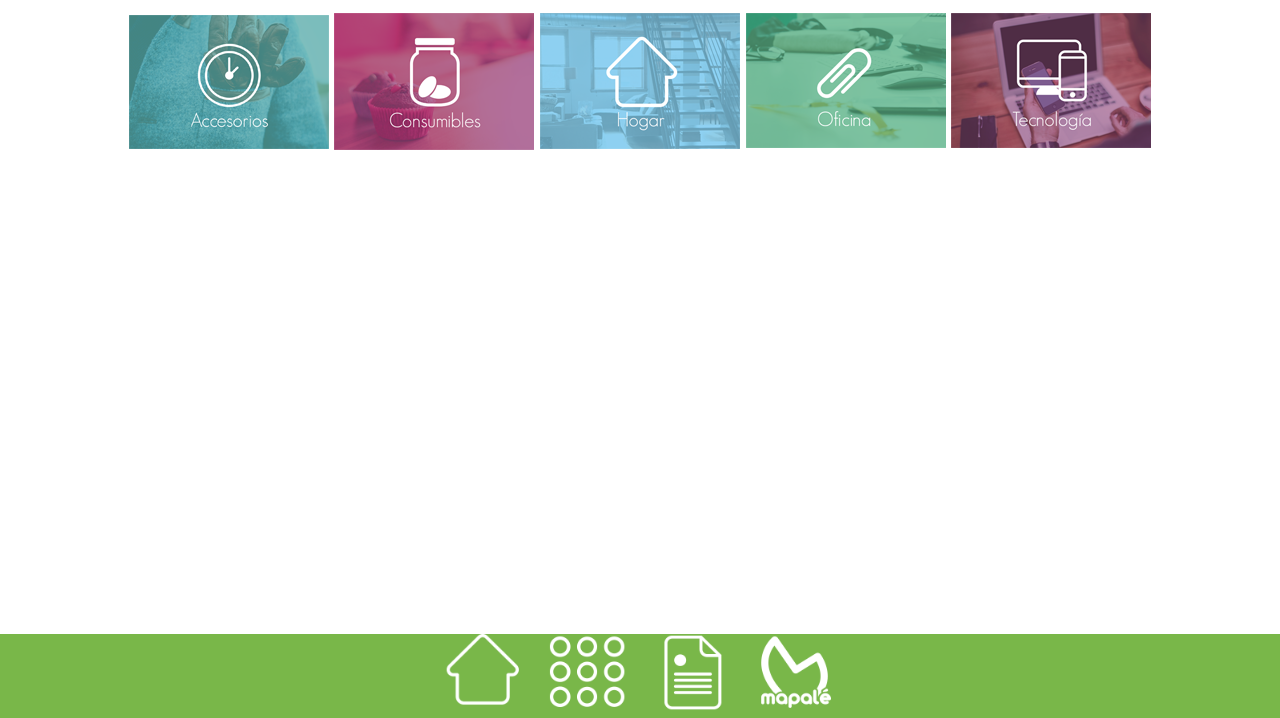
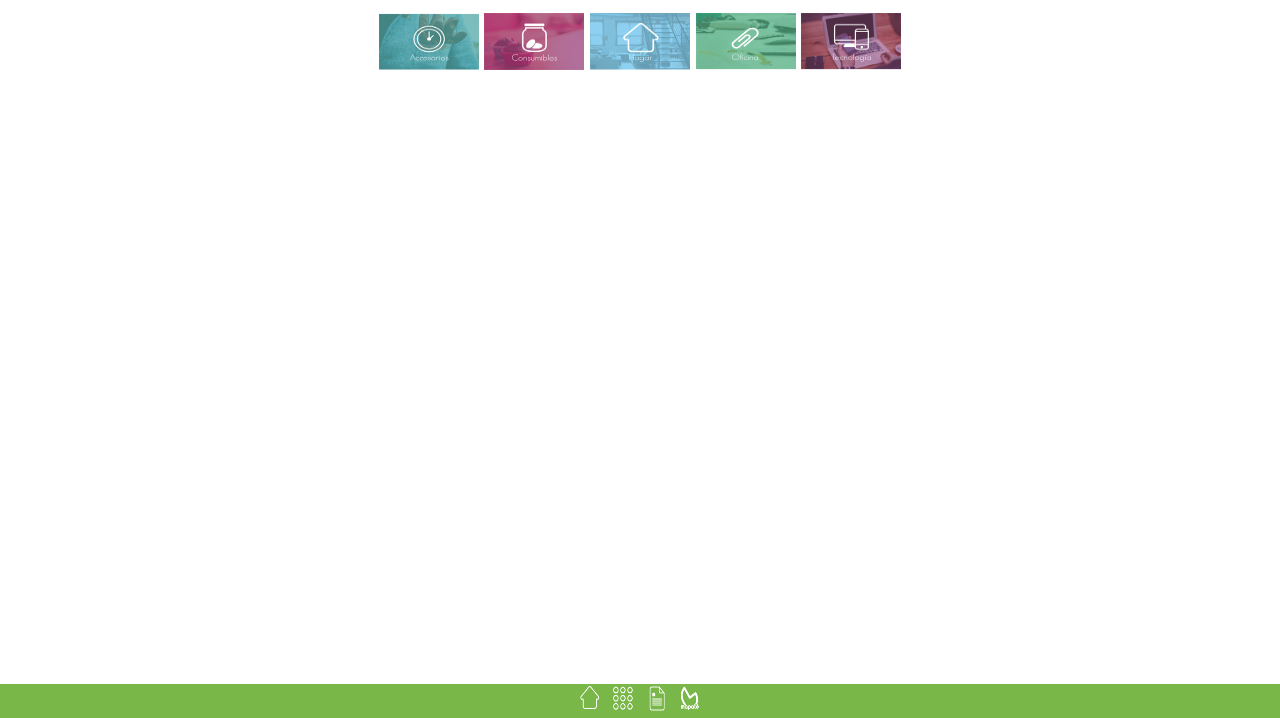
Before and after one commit to jeisonpk09/bambu-prueba, a plain HTML site: page Categorias.html in a window 1280 px wide. Shown: the part 82-800 px from the top of the page. Drawn offline with Linux system fonts and the light colour scheme.

Commit message:
cambiando tamano de iconos

```diff
--- a/Categorias.html
+++ b/Categorias.html
@@ -11,11 +11,11 @@
 <body>
 
 	<figure id="figure2">
-		<a href="#" id="categoria1"><img src="img/Banners-03.png" ></a>
-		<a href="#" id="categoria2"><img src="img/Banners-05.png" ></a>
-		<a href="#" id="categoria3"><img src="img/Banners-07.png" ></a>
-		<a href="#" id="categoria4"><img src="img/Banners-09.png" ></a>
-		<a href="#" id="categoria5"><img src="img/Banners-10.png" ></a>
+		<a href="#" id="categoria1"><img src="img/Banners-03.png" height= "57" width="100"></a>
+		<a href="#" id="categoria2"><img src="img/Banners-05.png" height= "57" width="100"></a>
+		<a href="#" id="categoria3"><img src="img/Banners-07.png" height= "57" width="100"></a>
+		<a href="#" id="categoria4"><img src="img/Banners-09.png" height= "57" width="100"></a>
+		<a href="#" id="categoria5"><img src="img/Banners-10.png" height= "57" width="100"></a>
 	</figure>
 
 
@@ -147,10 +147,10 @@
 
 <nav>
 <ul>
-	<li><a href="index.html" ><img src="img/inicio.png" ><br><a/></li>
-    <li><a href="Categorias.html" ><img src="img/categorias.png" ><br><a/></li>
-    <li><a href="#" ><img src="img/cotizacion.png" ><br><a/></li>
-    <li><a href= http://www.mapale.com.co/ ><img src="img/mapale.png" ><br><a/></li>
+	<li><a href="index.html" ><img src="img/inicio.png" height= "25" width="15" ><br><a/></li>
+    <li><a href="Categorias.html" ><img src="img/categorias.png" height= "25" width="15"><br><a/></li>
+    <li><a href="#" ><img src="img/cotizacion.png"height= "25" width="15" ><br><a/></li>
+    <li><a href= http://www.mapale.com.co/ ><img src="img/mapale.png" height= "25" width="15"><br><a/></li>
 </ul>
 </nav>
 
```
